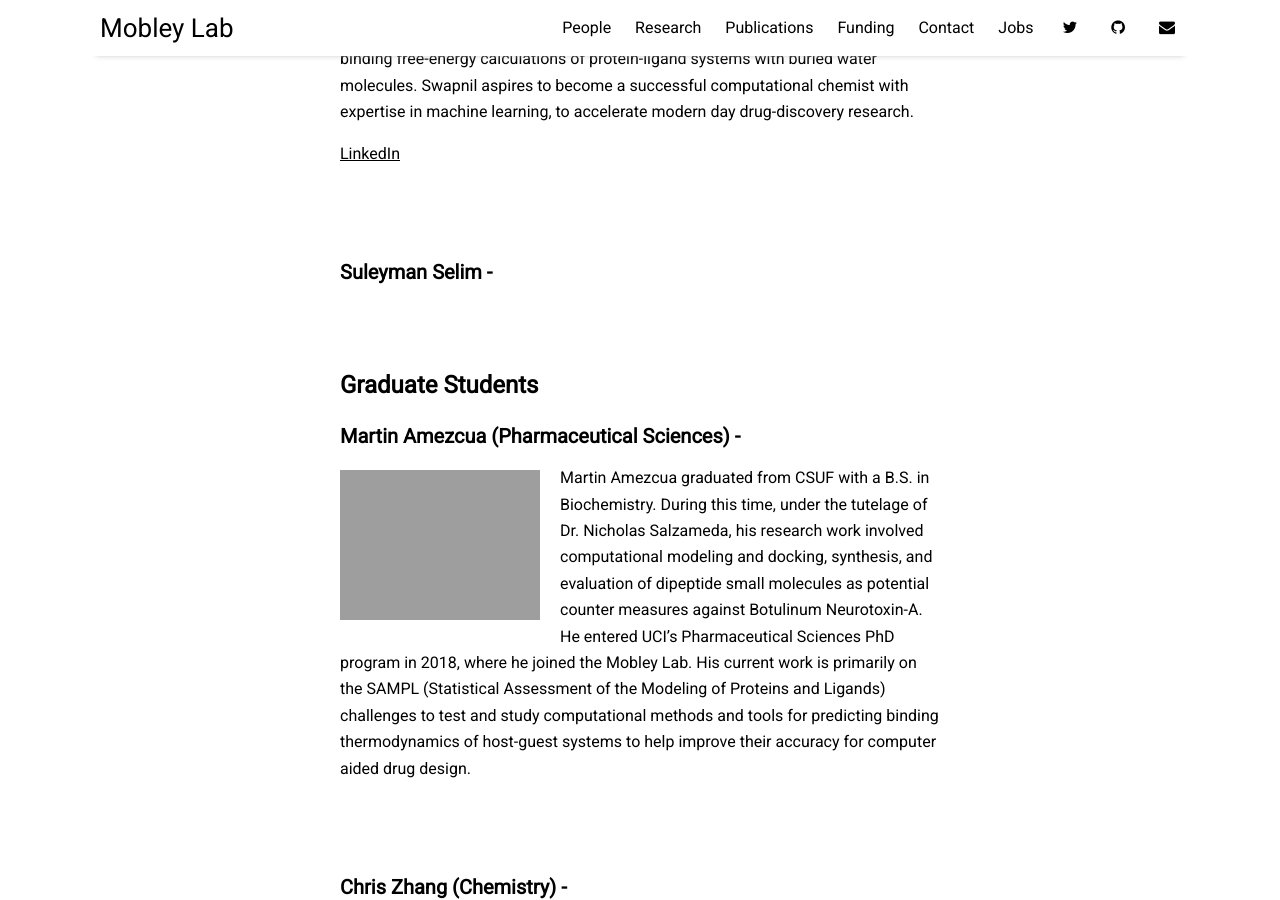
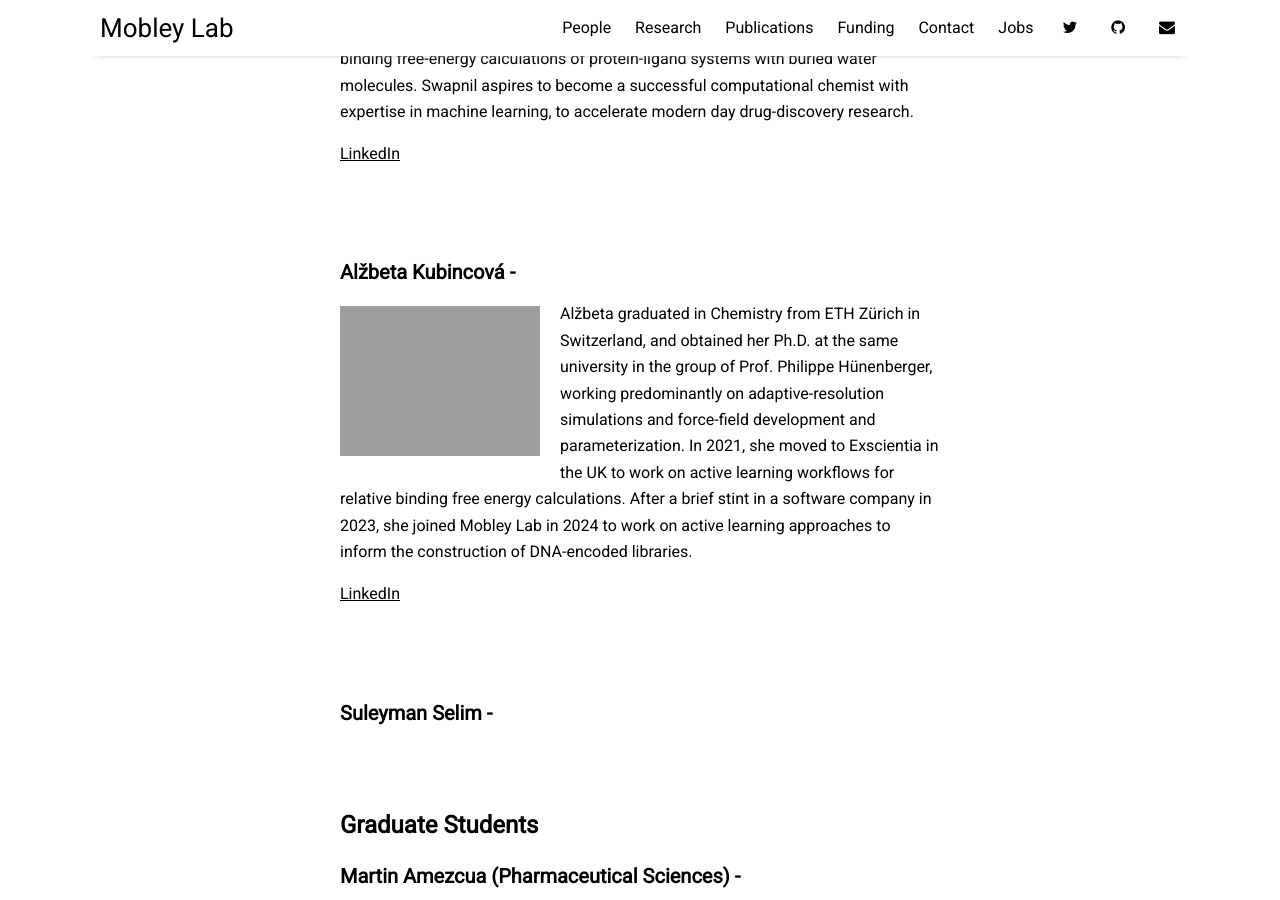
Before and after one commit to MobleyLab/mobleylab.org, a Jekyll site: the page built from pages/people.md, in a window 1280 px wide and 900 px high, scrolled down 1689 px. Built offline with Jekyll 4.4.1, drawn with Linux system fonts in a browser that asks for light colours; nearby versions of some CDN libraries.

Commit message:
alzbetas bio

```diff
--- a/pages/people.md
+++ b/pages/people.md
@@ -32,6 +32,17 @@ Pavan Behara graduated in Chemical Engineering from Birla Institute of Technolog
 Swapnil received his M.Sc. Integrated degree in Chemistry from IIT Kanpur, India, in 2015. After graduation, he moved to Germany for his Ph.D. in Computational Biophysics at the Max Planck Institute for Colloids and Interfaces, Potsdam, working on enhanced sampling free-energy calculations on protein-membrane systems. Thereafter, he joined Prof. Heather Carlson’s lab at University of Michigan as a postdoc in 2020, working on chemical similarity calculations of ligands and training machine learning models for protein binding sites similarity calculations. Swapnil joined Mobley Lab in 2022 as a postdoctoral fellow, to work on developing effective approaches for alchemical binding free-energy calculations of protein-ligand systems with buried water molecules. Swapnil aspires to become a successful computational chemist with expertise in machine learning, to accelerate modern day drug-discovery research.
 
 [LinkedIn](https://www.linkedin.com/in/wagleswapnil/)
+
+<br />
+<br />
+
+### **Alžbeta Kubincová** -
+
+<img src="{{site.baseurl}}/assets/img/akubincova.jpg" alt="akubincova" width="200" style="float:left;padding-right: 20px;padding-bottom: 10px">
+
+Alžbeta graduated in Chemistry from ETH Zürich in Switzerland, and obtained her Ph.D. at the same university in the group of Prof. Philippe Hünenberger, working predominantly on adaptive-resolution simulations and force-field development and parameterization. In 2021, she moved to Exscientia in the UK to work on active learning workflows for relative binding free energy calculations. After a brief stint in a software company in 2023, she joined Mobley Lab in 2024 to work on active learning approaches to inform the construction of DNA-encoded libraries.
+
+[LinkedIn](https://www.linkedin.com/in/al%C5%BEbeta-kubincov%C3%A1/)
 
 <br />
 <br />
```
Also changed, not shown: 1 other file.
